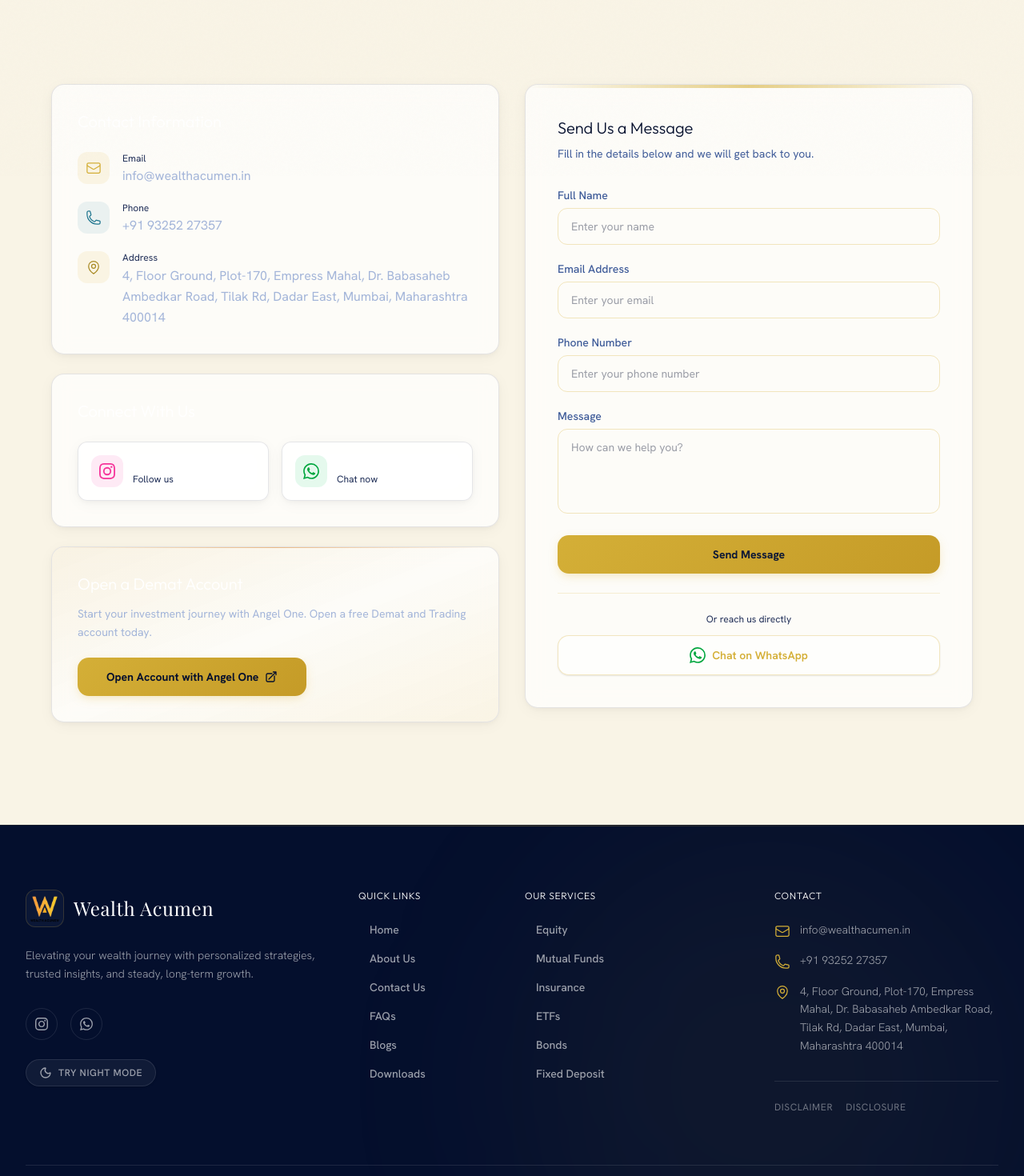
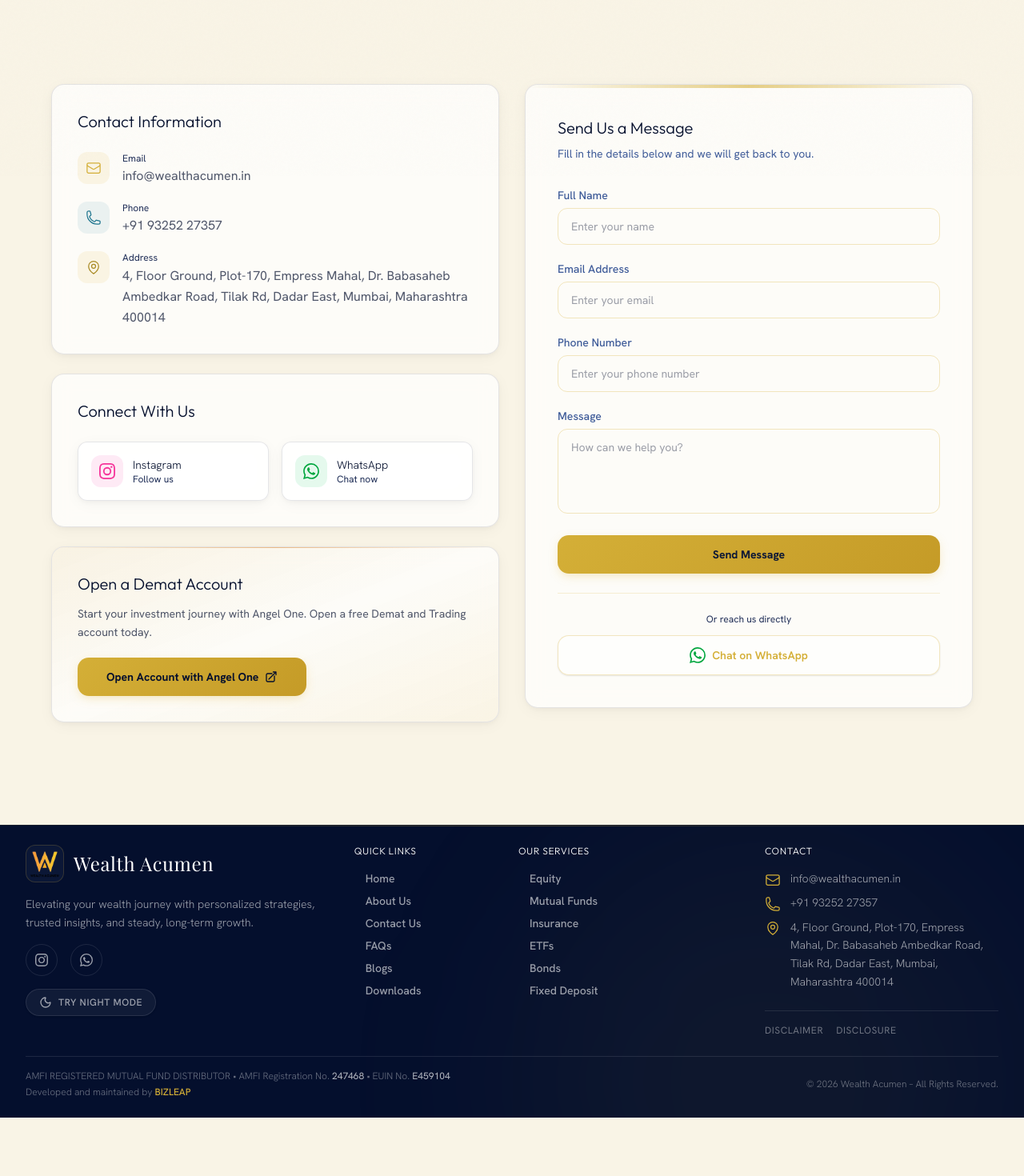
Before and after one commit to daxigautam/wealth_accumen, a Next.js app: page /contact in a window 1280 px wide. Shown: the part 580-2050 px from the top of the page at 80% size. After the commit the page ends 1977 px from the top, so only its background shows below. Built offline with nearby package versions, Linux system fonts and the light colour scheme; a web font is replaced by a local one.

Commit message:
style: fix visibility of text elements and update download links

```diff
--- a/src/app/about/page.tsx
+++ b/src/app/about/page.tsx
@@ -214,11 +214,6 @@
                       Our <span className="text-transparent bg-clip-text bg-gradient-to-r from-[#D4AF37] to-[#F3E5AB] italic font-medium pr-2 pb-1">Mission</span>
                     </h2>
                     <div className="flex items-start gap-4">
-                      <div className="hidden sm:flex w-12 h-12 rounded-xl bg-[#D4AF37]/10 items-center justify-center flex-shrink-0 mt-1">
-                        <svg className="w-6 h-6 text-[#D4AF37]" fill="none" viewBox="0 0 24 24" stroke="currentColor" strokeWidth={1.5}>
-                          <path strokeLinecap="round" strokeLinejoin="round" d="M3.75 13.5l10.5-11.25L12 10.5h8.25L9.75 21.75 12 13.5H3.75z" />
-                        </svg>
-                      </div>
                       <p className="text-[var(--theme-text-muted)] leading-relaxed text-base sm:text-lg">
                         {aboutContent.missionFull}
                       </p>
--- a/src/app/contact/page.tsx
+++ b/src/app/contact/page.tsx
@@ -44,7 +44,7 @@
               {/* Contact Details Card */}
               <FadeInSection delay={0.1}>
                 <div className="glass glass-hover rounded-2xl p-8">
-                  <h2 className="font-[family-name:var(--font-outfit)] text-xl font-light text-white mb-6">
+                  <h2 className="font-[family-name:var(--font-outfit)] text-xl font-light text-[#040F2D] mb-6">
                     Contact Information
                   </h2>
 
@@ -61,7 +61,7 @@
                       </div>
                       <div>
                         <p className="text-xs text-slate-500 mb-0.5">Email</p>
-                        <p className="text-[#A3B5D9] group-hover:text-[#D4AF37] transition-colors">
+                        <p className="text-[#040F2D]/70 group-hover:text-[#D4AF37] transition-colors">
                           {brand.email}
                         </p>
                       </div>
@@ -79,7 +79,7 @@
                       </div>
                       <div>
                         <p className="text-xs text-slate-500 mb-0.5">Phone</p>
-                        <p className="text-[#A3B5D9] group-hover:text-cyan-600 transition-colors">
+                        <p className="text-[#040F2D]/70 group-hover:text-cyan-600 transition-colors">
                           {brand.phone}
                         </p>
                       </div>
@@ -95,7 +95,7 @@
                       </div>
                       <div>
                         <p className="text-xs text-slate-500 mb-0.5">Address</p>
-                        <p className="text-[#A3B5D9] leading-relaxed">
+                        <p className="text-[#040F2D]/70 leading-relaxed">
                           {brand.address}
                         </p>
                       </div>
@@ -107,7 +107,7 @@
               {/* Social Links */}
               <FadeInSection delay={0.2}>
                 <div className="glass glass-hover rounded-2xl p-8">
-                  <h2 className="font-[family-name:var(--font-outfit)] text-xl font-light text-white mb-6">
+                  <h2 className="font-[family-name:var(--font-outfit)] text-xl font-light text-[#040F2D] mb-6">
                     Connect With Us
                   </h2>
 
@@ -124,7 +124,7 @@
                         </svg>
                       </div>
                       <div>
-                        <p className="text-sm font-light text-white group-hover:text-pink-600 transition-colors">Instagram</p>
+                        <p className="text-sm font-light text-[#040F2D] group-hover:text-pink-600 transition-colors">Instagram</p>
                         <p className="text-xs text-slate-500">Follow us</p>
                       </div>
                     </a>
@@ -141,7 +141,7 @@
                         </svg>
                       </div>
                       <div>
-                        <p className="text-sm font-light text-white group-hover:text-green-600 transition-colors">WhatsApp</p>
+                        <p className="text-sm font-light text-[#040F2D] group-hover:text-green-600 transition-colors">WhatsApp</p>
                         <p className="text-xs text-slate-500">Chat now</p>
                       </div>
                     </a>
@@ -155,10 +155,10 @@
                   <div className="absolute inset-0 bg-gradient-to-br from-orange-500/10 via-transparent to-amber-500/10" />
                   <div className="absolute top-0 left-0 right-0 h-px bg-gradient-to-r from-transparent via-[#D9791A]/50 to-transparent" />
                   <div className="relative z-10">
-                    <h2 className="font-[family-name:var(--font-outfit)] text-xl font-light text-white mb-3">
+                    <h2 className="font-[family-name:var(--font-outfit)] text-xl font-light text-[#040F2D] mb-3">
                       Open a Demat Account
                     </h2>
-                    <p className="text-sm text-[#A3B5D9] leading-relaxed mb-5">
+                    <p className="text-sm text-[#040F2D]/70 leading-relaxed mb-5">
                       Start your investment journey with Angel One. Open a free Demat and Trading account today.
                     </p>
                     <a
--- a/src/components/ServicePageClient.tsx
+++ b/src/components/ServicePageClient.tsx
@@ -182,7 +182,7 @@
                 <div className="glass rounded-2xl p-8 md:p-10">
                   <div className="flex items-center gap-3 mb-6">
                     <div className="w-1 h-8 rounded-full bg-gradient-to-b from-[#D4AF37] to-[#C59B27]" />
-                    <h2 className="font-[family-name:var(--font-outfit)] text-2xl sm:text-3xl font-light text-white">
+                    <h2 className="font-[family-name:var(--font-outfit)] text-2xl sm:text-3xl font-light text-[#040F2D]">
                       About {service.title}
                     </h2>
                   </div>
@@ -194,7 +194,7 @@
                 <div className="glass rounded-2xl p-8 md:p-10">
                   <div className="flex items-center gap-3 mb-8">
                     <div className="w-1 h-8 rounded-full bg-gradient-to-b from-[#C9670A] to-[#E8A33D]" />
-                    <h2 className="font-[family-name:var(--font-outfit)] text-2xl sm:text-3xl font-light text-white">Key Features</h2>
+                    <h2 className="font-[family-name:var(--font-outfit)] text-2xl sm:text-3xl font-light text-[#040F2D]">Key Features</h2>
                   </div>
                   <ul className="space-y-4">
                     {service.features.map((feature, i) => (
@@ -223,7 +223,7 @@
               <FadeInSection delay={0.2}><ServiceNav currentSlug={service.slug} /></FadeInSection>
               <FadeInSection delay={0.3}>
                 <div className="glass rounded-2xl p-6">
-                  <h3 className="font-[family-name:var(--font-outfit)] text-base font-light text-white mb-3">Need guidance?</h3>
+                  <h3 className="font-[family-name:var(--font-outfit)] text-base font-light text-[#040F2D] mb-3">Need guidance?</h3>
                   <p className="text-sm text-[#040F2D] leading-relaxed mb-5">Reach out to us for personalized assistance with {service.title.toLowerCase()} investments.</p>
                   <a href={brand.whatsapp} target="_blank" rel="noopener noreferrer" className="btn-primary text-sm inline-flex items-center gap-2 w-full justify-center !py-3">
                     <svg className="w-4 h-4" viewBox="0 0 24 24" fill="currentColor"><path d="M17.472 14.382c-.297-.149-1.758-.867-2.03-.967-.273-.099-.471-.148-.67.15-.197.297-.767.966-.94 1.164-.173.199-.347.223-.644.075-.297-.15-1.255-.463-2.39-1.475-.883-.788-1.48-1.761-1.653-2.059-.173-.297-.018-.458.13-.606.134-.133.298-.347.446-.52.149-.174.198-.298.298-.497.099-.198.05-.371-.025-.52-.075-.149-.669-1.612-.916-2.207-.242-.579-.487-.5-.669-.51-.173-.008-.371-.01-.57-.01-.198 0-.52.074-.792.372-.272.297-1.04 1.016-1.04 2.479 0 1.462 1.065 2.875 1.213 3.074.149.198 2.096 3.2 5.077 4.487.709.306 1.262.489 1.694.625.712.227 1.36.195 1.871.118.571-.085 1.758-.719 2.006-1.413.248-.694.248-1.289.173-1.413-.074-.124-.272-.198-.57-.347m-5.421 7.403h-.004a9.87 9.87 0 01-5.031-1.378l-.361-.214-3.741.982.998-3.648-.235-.374a9.86 9.86 0 01-1.51-5.26c.001-5.45 4.436-9.884 9.888-9.884 2.64 0 5.122 1.03 6.988 2.898a9.825 9.825 0 012.893 6.994c-.003 5.45-4.437 9.884-9.885 9.884m8.413-18.297A11.815 11.815 0 0012.05 0C5.495 0 .16 5.335.157 11.892c0 2.096.547 4.142 1.588 5.945L.057 24l6.305-1.654a11.882 11.882 0 005.683 1.448h.005c6.554 0 11.89-5.335 11.893-11.893a11.821 11.821 0 00-3.48-8.413z" /></svg>
@@ -233,13 +233,13 @@
               </FadeInSection>
               <FadeInSection delay={0.35}>
                 <div className="glass rounded-2xl p-6">
-                  <h3 className="font-[family-name:var(--font-outfit)] text-base font-light text-white mb-4">Credentials</h3>
+                  <h3 className="font-[family-name:var(--font-outfit)] text-base font-light text-[#040F2D] mb-4">Credentials</h3>
                   <div className="space-y-3 text-sm">
-                    <div className="flex justify-between"><span className="text-slate-500 font-medium">AMFI ARN</span><span className="text-slate-800 font-light">{brand.amfiRegNo}</span></div>
-                    <div className="h-px bg-slate-200" />
-                    <div className="flex justify-between"><span className="text-slate-500 font-medium">EUIN</span><span className="text-slate-800 font-light">{brand.euinNo}</span></div>
-                    <div className="h-px bg-slate-200" />
-                    <div className="flex justify-between"><span className="text-slate-500 font-medium">Partner</span><span className="text-slate-800 font-light">Angel One</span></div>
+                    <div className="flex justify-between"><span className="text-[#040F2D]/80 font-medium">AMFI ARN</span><span className="text-[#040F2D] font-medium">{brand.amfiRegNo}</span></div>
+                    <div className="h-px bg-[#040F2D]/10" />
+                    <div className="flex justify-between"><span className="text-[#040F2D]/80 font-medium">EUIN</span><span className="text-[#040F2D] font-medium">{brand.euinNo}</span></div>
+                    <div className="h-px bg-[#040F2D]/10" />
+                    <div className="flex justify-between"><span className="text-[#040F2D]/80 font-medium">Partner</span><span className="text-[#040F2D] font-medium">Angel One</span></div>
                   </div>
                 </div>
               </FadeInSection>
--- a/src/components/layout/Footer.tsx
+++ b/src/components/layout/Footer.tsx
@@ -10,12 +10,12 @@
       <div className="absolute top-0 left-1/2 -translate-x-1/2 w-3/4 h-px bg-gradient-to-r from-transparent via-[#D4AF37]/30 to-transparent" />
       <div className="absolute top-0 right-0 w-[50vw] h-[50vw] bg-[#D4AF37]/5 blur-[120px] rounded-full pointer-events-none" />
 
-      <div className="max-w-7xl mx-auto px-4 sm:px-6 lg:px-8 py-20 relative z-10">
-        <div className="grid grid-cols-1 md:grid-cols-2 lg:grid-cols-12 gap-12 lg:gap-8">
+      <div className="max-w-7xl mx-auto px-4 sm:px-6 lg:px-8 py-6 relative z-10">
+        <div className="grid grid-cols-1 md:grid-cols-2 lg:grid-cols-12 gap-6 lg:gap-4">
 
           {/* Brand Column */}
           <div className="lg:col-span-4">
-            <Link href="/" className="flex items-center gap-3 mb-6">
+            <Link href="/" className="flex items-center gap-3 mb-4">
               <Image
                 src={brand.logo}
                 alt="Wealth Acumen"
@@ -27,12 +27,12 @@
                 {brand.name}
               </span>
             </Link>
-            <p className="text-sm text-white/60 leading-relaxed mb-8 max-w-sm font-light">
+            <p className="text-sm text-white/60 leading-relaxed mb-4 max-w-sm font-light">
               Elevating your wealth journey with personalized strategies, trusted insights, and steady, long-term growth.
             </p>
 
             {/* Social Links */}
-            <div className="flex items-center gap-4 mb-6">
+            <div className="flex items-center gap-4 mb-4">
               <a
                 href={brand.instagram}
                 target="_blank"
@@ -63,10 +63,10 @@
 
           {/* Quick Links */}
           <div className="lg:col-span-2">
-            <h3 className="font-[family-name:var(--font-outfit)] font-light text-white mb-6 uppercase tracking-wider text-xs">
+            <h3 className="font-[family-name:var(--font-outfit)] font-light text-white mb-4 uppercase tracking-wider text-xs">
               Quick Links
             </h3>
-            <ul className="space-y-4">
+            <ul className="space-y-2">
               {[
                 { label: "Home", href: "/" },
                 { label: "About Us", href: "/about" },
@@ -90,10 +90,10 @@
 
           {/* Services */}
           <div className="lg:col-span-3">
-            <h3 className="font-[family-name:var(--font-outfit)] font-light text-white mb-6 uppercase tracking-wider text-xs">
+            <h3 className="font-[family-name:var(--font-outfit)] font-light text-white mb-4 uppercase tracking-wider text-xs">
               Our Services
             </h3>
-            <ul className="space-y-4">
+            <ul className="space-y-2">
               {[
                 { label: "Equity", href: "/services/equity" },
                 { label: "Mutual Funds", href: "/services/mutual-funds" },
@@ -117,10 +117,10 @@
 
           {/* Contact & Legal */}
           <div className="lg:col-span-3">
-            <h3 className="font-[family-name:var(--font-outfit)] font-light text-white mb-6 uppercase tracking-wider text-xs">
+            <h3 className="font-[family-name:var(--font-outfit)] font-light text-white mb-4 uppercase tracking-wider text-xs">
               Contact
             </h3>
-            <ul className="space-y-4 text-sm text-white/60 font-light">
+            <ul className="space-y-2 text-sm text-white/60 font-light">
               <li className="flex items-start gap-3 group">
                 <svg className="w-5 h-5 mt-0.5 text-[#D4AF37] shrink-0" fill="none" viewBox="0 0 24 24" stroke="currentColor" strokeWidth={1.5}>
                   <path strokeLinecap="round" strokeLinejoin="round" d="M21.75 6.75v10.5a2.25 2.25 0 0 1-2.25 2.25h-15a2.25 2.25 0 0 1-2.25-2.25V6.75m19.5 0A2.25 2.25 0 0 0 19.5 4.5h-15a2.25 2.25 0 0 0-2.25 2.25m19.5 0v.243a2.25 2.25 0 0 1-1.07 1.916l-7.5 4.615a2.25 2.25 0 0 1-2.36 0L3.32 8.91a2.25 2.25 0 0 1-1.07-1.916V6.75" />
@@ -146,7 +146,7 @@
               </li>
             </ul>
 
-            <div className="mt-8 pt-6 border-t border-white/10 flex gap-4">
+            <div className="mt-6 pt-4 border-t border-white/10 flex gap-4">
               {[
                 { label: "Disclaimer", href: "/disclaimer" },
                 { label: "Disclosure", href: "/disclosure" },
@@ -164,14 +164,14 @@
         </div>
 
         {/* Bottom Bar */}
-        <div className="mt-16 pt-8 border-t border-white/10">
+        <div className="mt-6 pt-4 border-t border-white/10">
           <div className="flex flex-col md:flex-row items-center justify-between gap-4">
             <div className="text-center md:text-left">
               <p className="text-xs text-white/40 font-light">
                 AMFI REGISTERED MUTUAL FUND DISTRIBUTOR &bull; AMFI Registration
                 No. <strong className="text-white/70">{brand.amfiRegNo}</strong> &bull; EUIN No. <strong className="text-white/70">{brand.euinNo}</strong>
               </p>
-              <p className="text-xs text-white/40 font-light mt-2">
+              <p className="text-xs text-white/40 font-light mt-1">
                 Developed and maintained by <a href="https://bizleap.in/" target="_blank" rel="noopener noreferrer" className="text-[#D4AF37] hover:underline font-medium">BIZLEAP</a>
               </p>
             </div>
--- a/src/components/layout/Navbar.tsx
+++ b/src/components/layout/Navbar.tsx
@@ -138,9 +138,9 @@
         className={`fixed left-0 right-0 z-50 transition-all duration-500 ${
           showAnnouncement ? "top-10" : "top-0"
         } ${
-          scrolled
-            ? "glass-nav shadow-lg"
-            : "bg-transparent border-b border-transparent"
+          pathname === "/" && !scrolled
+            ? "bg-transparent border-b border-transparent"
+            : "glass-nav shadow-lg"
         }`}
       >
         <div className="max-w-none mx-auto px-4 sm:px-6 lg:px-10 xl:px-12 relative">
@@ -174,7 +174,13 @@
             </Link>
 
             {/* Center: Desktop Nav Links */}
-            <div className="hidden lg:flex absolute left-1/2 -translate-x-1/2 items-center backdrop-blur-md border shadow-sm rounded-full px-3 lg:px-5 h-[52px] transition-all duration-500 bg-white/30 dark:bg-black/30 border-white/40 dark:border-white/10 gap-1 lg:gap-2">
+            <div
+              className={`hidden lg:flex absolute left-1/2 -translate-x-1/2 items-center rounded-full px-3 lg:px-5 h-[52px] transition-all duration-500 gap-1 lg:gap-2 ${
+                pathname === "/" && !scrolled
+                  ? "bg-transparent border-transparent"
+                  : "backdrop-blur-md border shadow-sm bg-white/30 dark:bg-black/30 border-white/40 dark:border-white/10"
+              }`}
+            >
               {navLinks.map((link) => {
                 const isActive = pathname === link.href || (link.href !== "/" && pathname?.startsWith(link.href));
                 return (
--- a/src/config/brand.ts
+++ b/src/config/brand.ts
@@ -67,12 +67,12 @@
     },
   ],
   downloads: [
-    { name: "KYC Non-Individual", file: "/forms/CAMSKRA_Non_Individual.pdf" },
-    { name: "KYC Individual", file: "/forms/Individual_KYC.pdf" },
+    { name: "KYC Non-Individual", file: "https://wealthacumen.in/wp-content/uploads/2025/05/CAMSKRA_Non_Individual.pdf" },
+    { name: "KYC Individual", file: "https://wealthacumen.in/wp-content/uploads/2025/05/Individual_KYC.pdf" },
     {
       name: "FATCA Non-Individual",
-      file: "/forms/CAMS_FATCA_Non_Individual.pdf",
+      file: "https://wealthacumen.in/wp-content/uploads/2025/05/CAMS_FATCA_Non_Individual.pdf",
     },
-    { name: "FATCA Individual", file: "/forms/CAMS_FATCA-Individuals.pdf" },
+    { name: "FATCA Individual", file: "https://wealthacumen.in/wp-content/uploads/2025/05/CAMS_FATCA-Individuals.pdf" },
   ],
 } as const;
```
